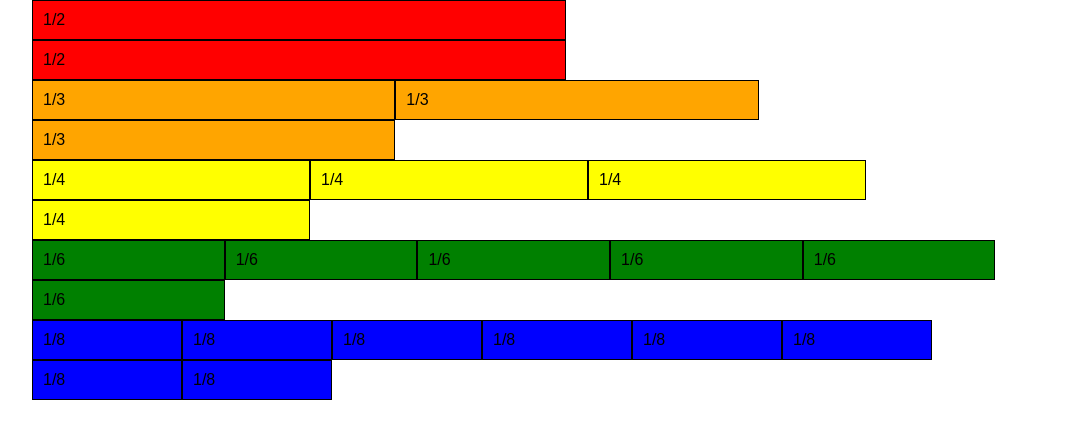
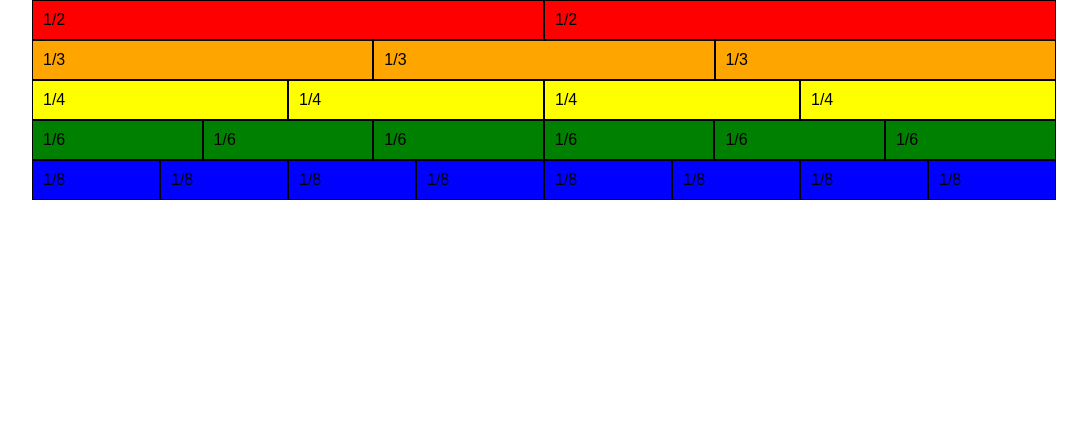
Before and after one commit to justinorfi/Codeup_Web_Exercises, a PHP site: page /grid.html in a window 1280 px wide. Shown: the top 439 px of the page, without its empty margins (96-1183 px from the left). Run offline with PHP 8.4, Linux system fonts and the light colour scheme.

Commit message:
fixed css. done.

```diff
--- a/public/css/grid.css
+++ b/public/css/grid.css
@@ -1,6 +1,10 @@
 html {
 	box-sizing: border-box;
 }
+*, *:before, *:after {
+    box-sizing: inherit;
+}
+
 .container {
 	margin: 0 auto;
 	width: 80%;
@@ -33,7 +37,7 @@ html {
 }
 .col.sixth {
 	background-color: green;
-	width:  16.67%;
+	width:  16.66%;
 }
 .col.eighth {
 	background-color: blue;
```
